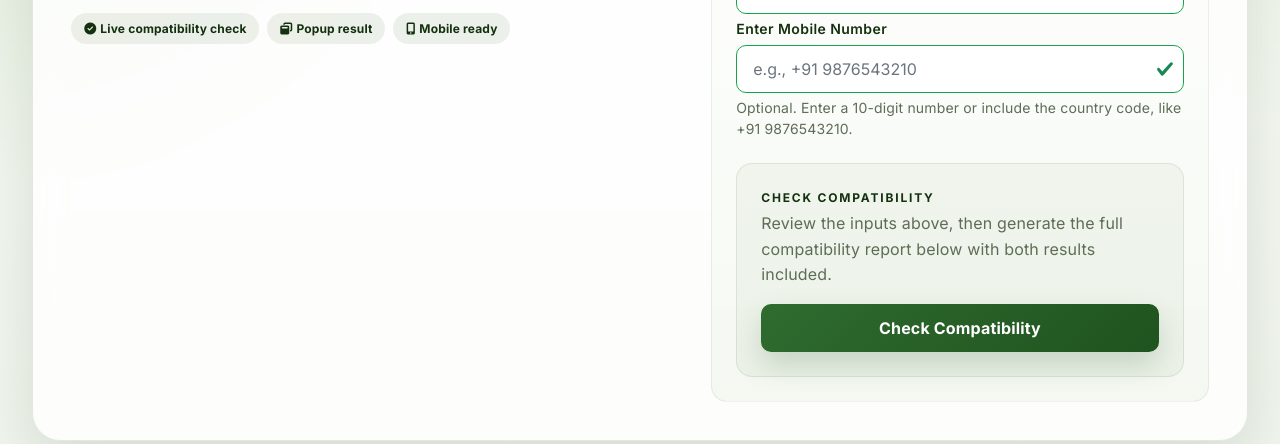
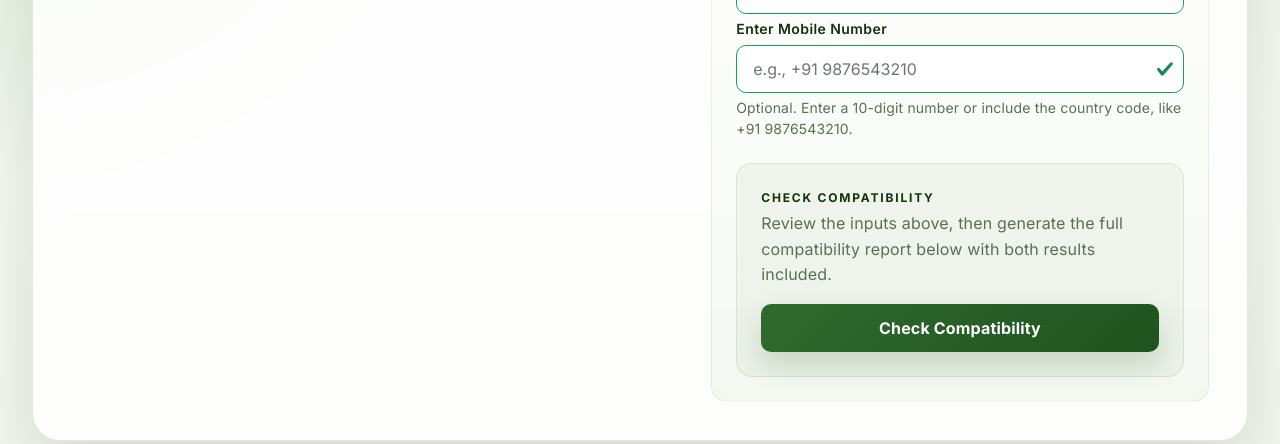
Before and after one commit to duchu6687-afk/Numerology, a website: page index.html in a window 1280 px wide. Shown: the part 356-800 px from the top of the page. Drawn offline with nearby package versions, Linux system fonts and the light colour scheme; no server answers; a web font is replaced by a local one.

Commit message:
Update index.html

```diff
--- a/index.html
+++ b/index.html
@@ -47,11 +47,7 @@
                     <p class="hero-eyebrow">Numerology Report Generator</p>
                     <h1 class="hero-title">Numeroworld<sup>™</sup></h1>
                     <p class="hero-note">Enter the details once, then get a full compatibility report below with the name and mobile breakdown. No extra steps, no popup-only result.</p>
-                    <div class="app-badges">
-                        <span class="app-badge"><i class="fas fa-check-circle"></i> Live compatibility check</span>
-                        <span class="app-badge"><i class="fas fa-window-restore"></i> Popup result</span>
-                        <span class="app-badge"><i class="fas fa-mobile-alt"></i> Mobile ready</span>
-                    </div>
+
                 </div>
 
                 <div class="form-panel">
```
